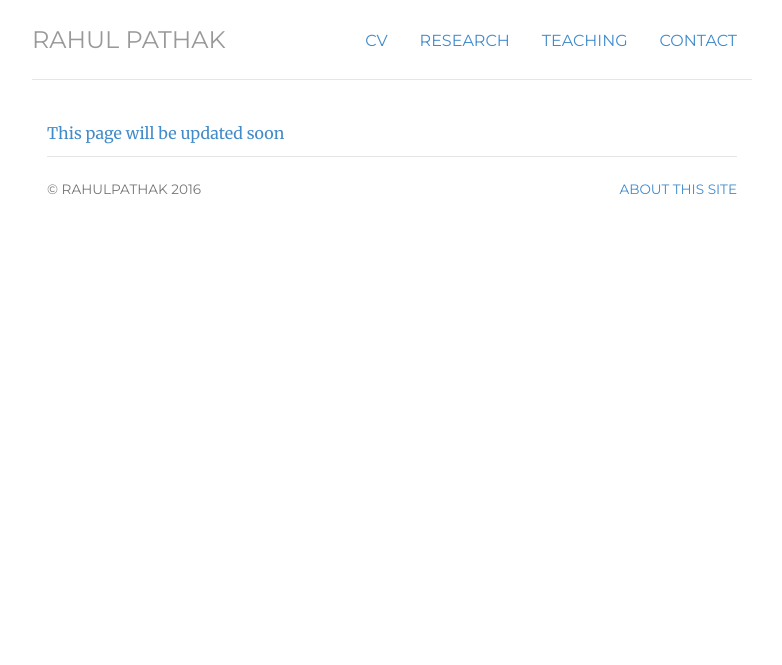
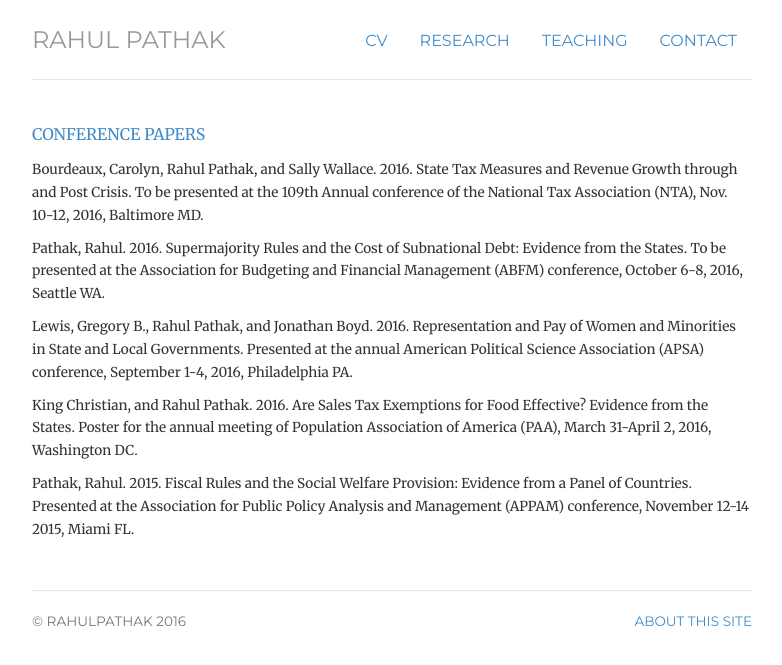
Before and after one commit to pathak-rahul/pathak-rahul.github.io, a Jekyll site: the page built from ongoing/index.html, in a window 1280 px wide. Shown: the top 665 px of the page, without its empty margins (248-1030 px from the left). Built offline with Jekyll 4.4.1, drawn with Linux system fonts in a browser that asks for light colours.

Commit message:
Update index.html

```diff
--- a/ongoing/index.html
+++ b/ongoing/index.html
@@ -1,13 +1,36 @@
 ---
 layout: default
-title: ongoing
+title: research
 ---
+<div class="research">
+
 <div class="row marketing">
+
 	<div class="col-sm-12">
 	</div>
 	<div itemscope itemtype="http://data-vocabulary.org/Person" class="col-sm-12">
+	</div>
 
-<p class="text-primary">This page will be updated soon</p>
+	<p class="text-primary">CONFERENCE PAPERS</p>
+<ul class="list-unstyled">
+
+	<p><li><small>Bourdeaux, Carolyn, Rahul Pathak, and Sally Wallace. 2016. State Tax Measures and Revenue Growth through and Post Crisis. To be presented at the 109th Annual conference of the National Tax Association (NTA), Nov. 10-12, 2016, Baltimore MD.</small> </li></p>
+	<p><li><small>Pathak, Rahul. 2016. Supermajority Rules and the Cost of Subnational Debt: Evidence from the States. To be presented at the Association for Budgeting and Financial Management (ABFM) conference, October 6-8, 2016, Seattle WA.</small> </li></p>
+	<p><li><small>Lewis, Gregory B., Rahul Pathak, and Jonathan Boyd. 2016. Representation and Pay of Women and Minorities in State and Local Governments. Presented at the annual American Political Science Association (APSA) conference, September 1-4, 2016, Philadelphia PA.</small> </li></p>
+	<p><li><small>King Christian, and Rahul Pathak. 2016. Are Sales Tax Exemptions for Food Effective? Evidence from the States.</em> Poster for the annual meeting of Population Association of America (PAA), March 31-April 2, 2016, Washington DC.</small> </li></p>
+	<p><li><small>Pathak, Rahul. 2015. Fiscal Rules and the Social Welfare Provision: Evidence from a Panel of Countries. Presented at the Association for Public Policy Analysis and Management (APPAM) conference, November 12-14 2015, Miami FL.</small> </li></p>
+</ul>
+	</p>
+	</p> </span>
+	</p>
+
+
+
 
   </p> </span>
 </p>
+
+	</div>
+
+</div>
+<!-- </div> -->
```
